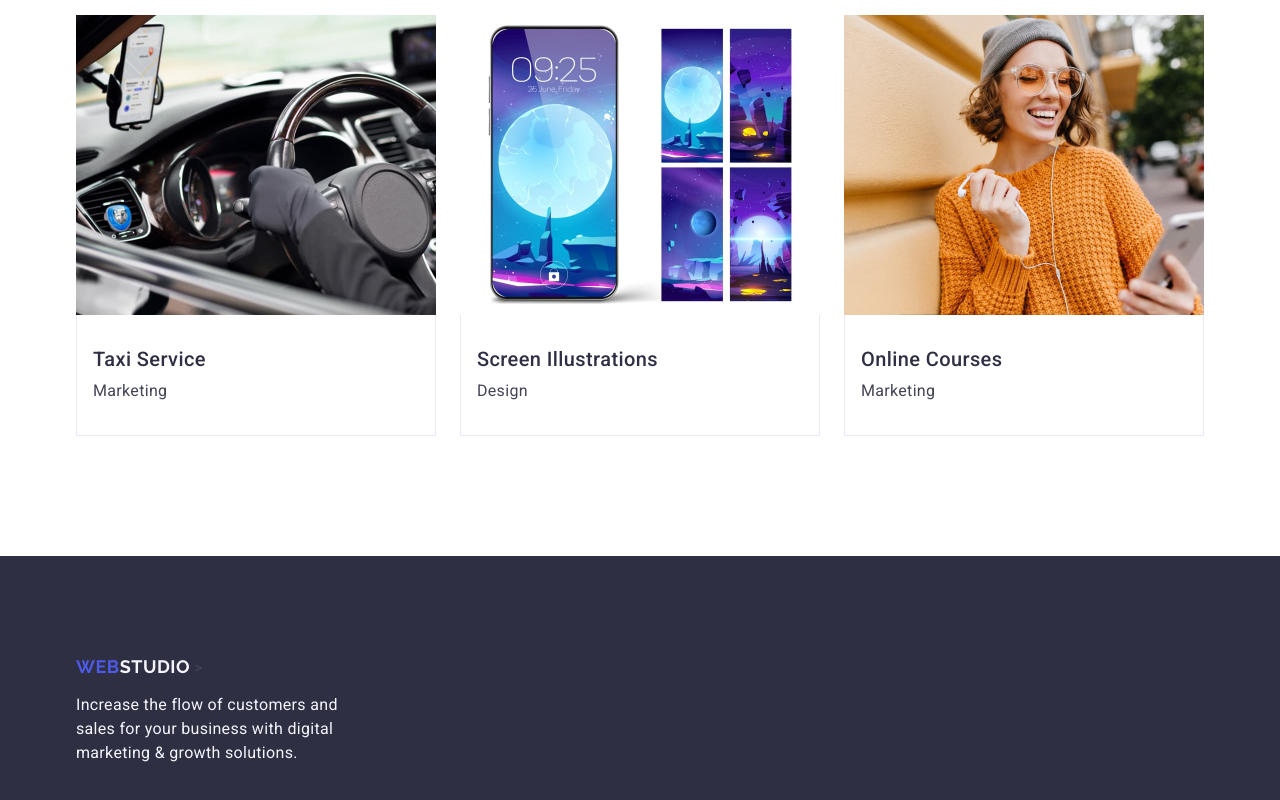
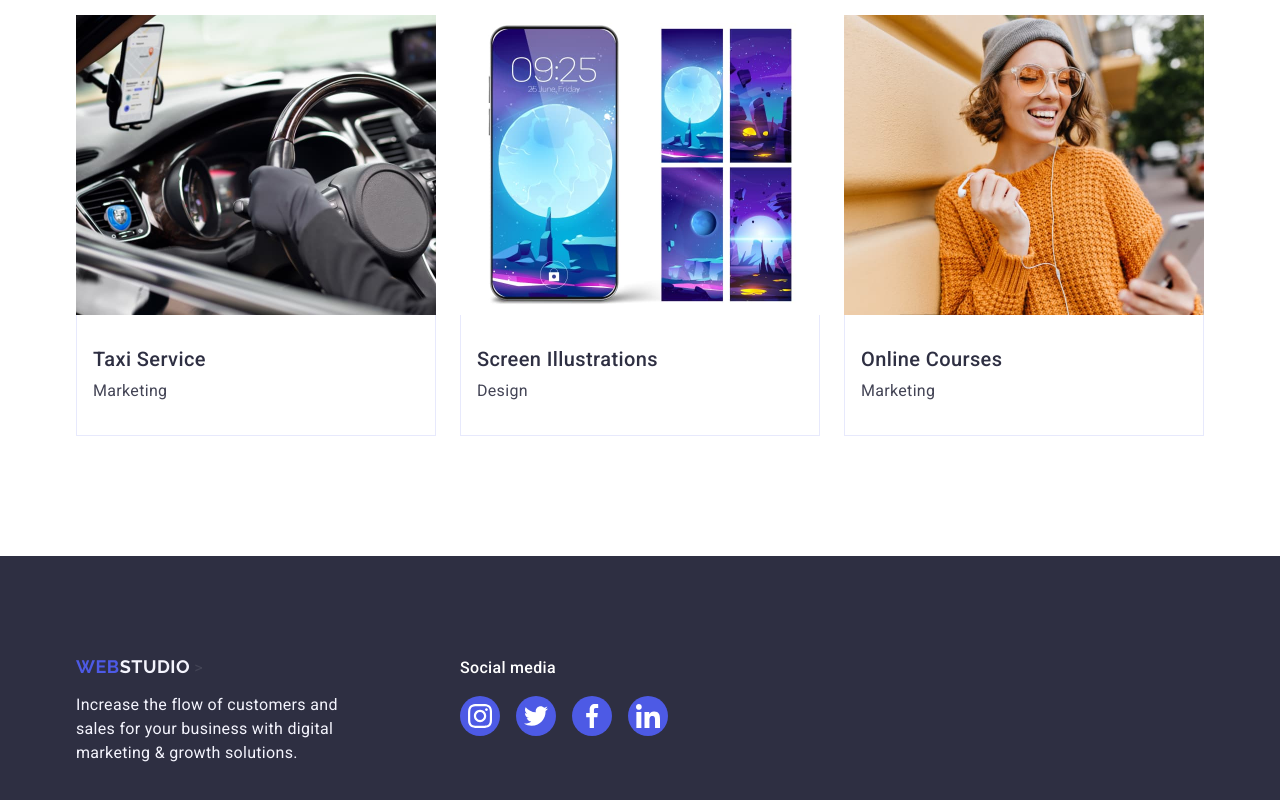
Before and after one commit to Ievgen-Barvitskyi/goit-markup-hw-04, a plain HTML site: page index.html in a window 1280 px wide. Shown: the part 2627-3427 px from the top of the page. Drawn offline with nearby package versions, Linux system fonts and the light colour scheme.

Commit message:
add120724

```diff
--- a/css/styles.css
+++ b/css/styles.css
@@ -310,7 +310,7 @@ img {
 
 .icon-soc-link:hover,
 .icon-soc-link:focus {
-  background-color: #31d0aa;
+  background-color: #404bbf;
 }
 
 .icon-soc-picture {
@@ -420,4 +420,56 @@ img {
   letter-spacing: 0.02em;
   color: #f4f4fd;
   max-width: 264px;
+  margin-right: 120px;
 }
+
+.footer-soc {
+  align-items: center;
+  justify-content: center;
+}
+
+.footer-soc-text {
+  max-width: 264px;
+  font-weight: 500;
+  font-size: 16px;
+  line-height: 1.5;
+  letter-spacing: 0.02em;
+  color: #fff;
+  margin-bottom: 16px;
+}
+
+.container.footer-content {
+  display: flex;
+}
+
+.footer-icon-soc-list {
+  display: flex;
+  align-items: center;
+  justify-content: center;
+  gap: 16px;
+}
+
+.footer-icon-soc-item {
+  width: 40px;
+  height: 40px;
+}
+
+.footer-icon-soc-link {
+  width: 100%;
+  height: 100%;
+  display: flex;
+  align-items: center;
+  justify-content: center;
+  border-radius: 50%;
+  background-color: #4d5ae5;
+  transition: background-color 250ms cubic-bezier(0.4, 0, 0.2, 1);
+}
+
+.footer-icon-soc-link:hover,
+.footer-icon-soc-link:focus {
+  background-color: #31d0aa;
+}
+
+.footer-icon-soc-picture {
+  fill: white;
+}
--- a/index.html
+++ b/index.html
@@ -352,48 +352,76 @@
               </div>
             </li>
             <li class="portfolio-item">
+              <div class="portfolio-item-wrapper">
                 <img
                   src="./images/portfolio3.jpg"
                   alt="Meditation App"
                   width="360"
                   height="300"
                 />
+                <p class="overlay">
+                  14 Stylish and User-Friendly App Design Concepts · Task
+                  Manager App · Calorie Tracker App · Exotic Fruit Ecommerce App
+                  · Cloud Storage App
+                </p>
+              </div>
               <div class="portfolio-card">
                 <h3 class="portfolio-item-title">Meditation App</h3>
                 <p class="portfolio-item-text">App</p>
               </div>
             </li>
             <li class="portfolio-item">
+              <div class="portfolio-item-wrapper">
                 <img
                   src="./images/portfolio4.jpg"
                   alt="Taxi Service"
                   width="360"
                   height="300"
                 />
+                <p class="overlay">
+                  14 Stylish and User-Friendly App Design Concepts · Task
+                  Manager App · Calorie Tracker App · Exotic Fruit Ecommerce App
+                  · Cloud Storage App
+                </p>
+              </div>
               <div class="portfolio-card">
                 <h3 class="portfolio-item-title">Taxi Service</h3>
                 <p class="portfolio-item-text">Marketing</p>
               </div>
             </li>
             <li class="portfolio-item">
+              <div class="portfolio-item-wrapper">
                 <img
                   src="./images/portfolio5.jpg"
                   alt="Screen Illustrations"
                   width="360"
                   height="300"
                 />
+                <p class="overlay">
+                  14 Stylish and User-Friendly App Design Concepts · Task
+                  Manager App · Calorie Tracker App · Exotic Fruit Ecommerce App
+                  · Cloud Storage App
+                </p>
+              </div>
               <div class="portfolio-card">
                 <h3 class="portfolio-item-title">Screen Illustrations</h3>
                 <p class="portfolio-item-text">Design</p>
               </div>
             </li>
             <li class="portfolio-item">
+              <div class="portfolio-item-wrapper">
                 <img
                   src="./images/portfolio6.jpg"
                   alt="Online Courses"
                   width="360"
                   height="300"
                 />
+                <p class="overlay">
+                  14 Stylish and User-Friendly App Design Concepts · Task
+                  Manager App · Calorie Tracker App · Exotic Fruit Ecommerce App
+                  · Cloud Storage App
+                </p>
+              </div>
               <div class="portfolio-card">
                 <h3 class="portfolio-item-title">Online Courses</h3>
                 <p class="portfolio-item-text">Marketing</p>
@@ -404,7 +432,8 @@
       </section>
     </main>
     <footer class="footer">
-      <div class="container">
+      <div class="container footer-content">
+        <div>
           <a class="logo footer-logo" href="./index.html"
             >Web<span class="logo-part">Studio</span></a
           >
@@ -414,6 +443,40 @@
             digital marketing & growth solutions.
           </p>
         </div>
+        <div class="footer-soc">
+          <p class="footer-soc-text">Social media</p>
+          <ul class="footer-icon-soc-list">
+            <li class="footer-icon-soc-item">
+              <a href="" class="footer-icon-soc-link">
+                <svg class="footer-icon-soc-picture" width="24" height="24">
+                  <use href="./images/icon.svg#icon-instagram-2"></use>
+                </svg>
+              </a>
+            </li>
+            <li class="footer-icon-soc-item">
+              <a href="" class="footer-icon-soc-link">
+                <svg class="footer-icon-soc-picture" width="24" height="24">
+                  <use href="./images/icon.svg#icon-twitter"></use>
+                </svg>
+              </a>
+            </li>
+            <li class="footer-icon-soc-item">
+              <a href="" class="footer-icon-soc-link">
+                <svg class="footer-icon-soc-picture" width="24" height="24">
+                  <use href="./images/icon.svg#icon-facebook"></use>
+                </svg>
+              </a>
+            </li>
+            <li class="footer-icon-soc-item">
+              <a href="" class="footer-icon-soc-link">
+                <svg class="footer-icon-soc-picture" width="24" height="24">
+                  <use href="./images/icon.svg#icon-linkedin"></use>
+                </svg>
+              </a>
+            </li>
+          </ul>
+        </div>
+      </div>
     </footer>
   </body>
 </html>
```
Lines whose indentation alone changed are shown as unchanged.
